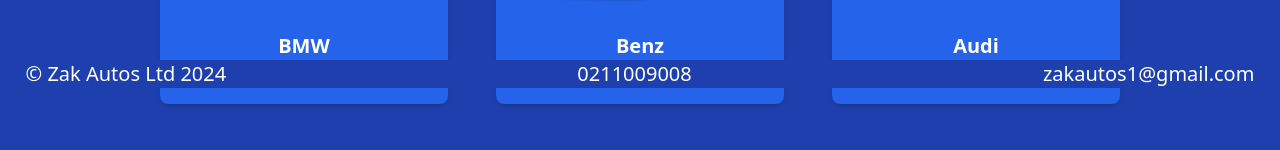
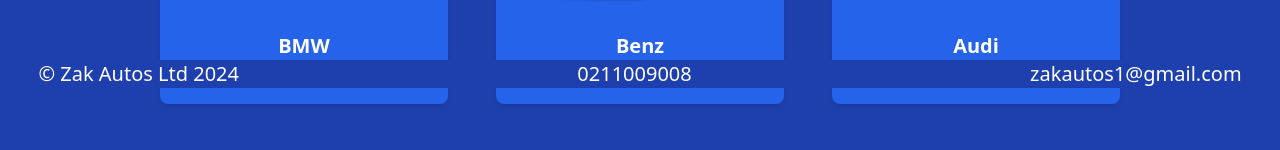
Before and after one commit to Safdari10/Zak-Autos, a React (Vite) app: page / in a window 1280 px wide. Shown: the part 712-862 px from the top of the page. Built offline with nearby package versions, Linux system fonts and the light colour scheme; the HTML template or start-up script is replaced by a standard one.

Commit message:
made header sticky on all devices, increased padding on footer.

```diff
--- a/src/components/Footer.tsx
+++ b/src/components/Footer.tsx
@@ -2,7 +2,7 @@
 
 const Footer = () => {
   return (
-    <div className=" sticky bottom-0 bg-blue-800 flex justify-between items-center px-[2%]">
+    <div className=" sticky bottom-0 bg-blue-800 flex justify-between items-center px-[3%]">
       <p className="text-white text-xs md:text-base lg:text-xl taller:text-4xl taller:py-2" >&copy; Zak Autos Ltd 2024</p>
       <p className="text-white text-xs md:text-base lg:text-xl taller:text-4xl taller:py-2" >0211009008</p>
       <p className="text-white text-xs md:text-base lg:text-xl taller:text-4xl taller:py-2" >zakautos1@gmail.com</p>
--- a/src/components/Header.tsx
+++ b/src/components/Header.tsx
@@ -5,7 +5,7 @@
   const [isMobileMenuOpen, setIsMobileMenuOpen] = useState<boolean>(false);
 
   return (
-    <header className="md:sticky">
+    <header className="sticky top-0 z-50">
       {/* Main Header Section */}
       <div className="flex justify-between items-center p-1 bg-blue-800 text-white taller:h-28">
         {/* Logo and Title */}
--- a/src/styles/output.css
+++ b/src/styles/output.css
@@ -582,6 +582,10 @@
   bottom: 0px;
 }
 
+.top-0 {
+  top: 0px;
+}
+
 .z-10 {
   z-index: 10;
 }
@@ -826,6 +830,11 @@
 .px-\[2\%\] {
   padding-left: 2%;
   padding-right: 2%;
+}
+
+.px-\[3\%\] {
+  padding-left: 3%;
+  padding-right: 3%;
 }
 
 .text-center {
@@ -1231,6 +1240,11 @@
     padding-bottom: 5rem;
   }
 
+  .taller\:py-2 {
+    padding-top: 0.5rem;
+    padding-bottom: 0.5rem;
+  }
+
   .taller\:pb-16 {
     padding-bottom: 4rem;
   }
```
